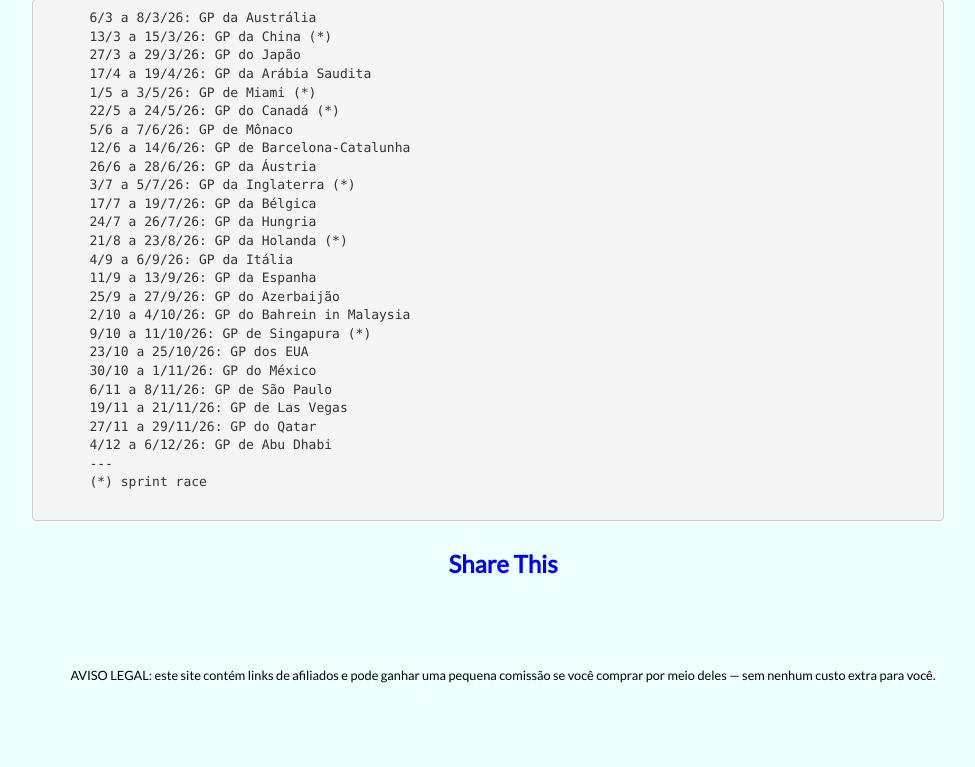
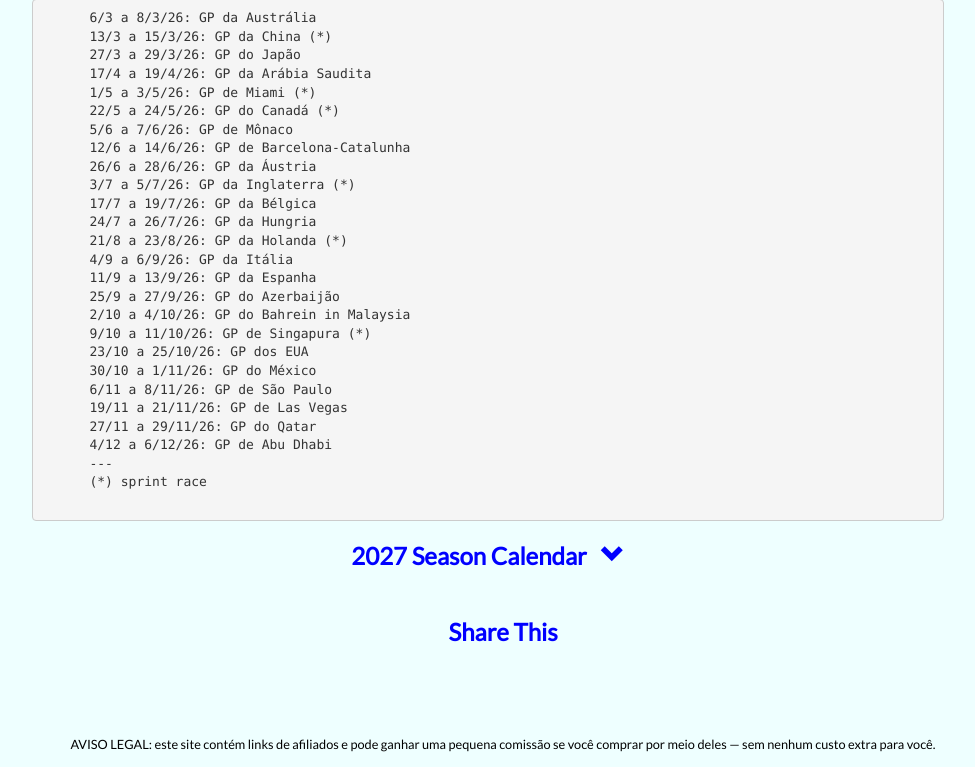
Before and after one commit to sp35000/emma, a PHP site: page /charlotte/index.php in a window 1280 px wide. Shown: the part 923-1690 px from the top of the page, without its empty margins (137-1112 px from the left). Before the commit the page ends 1606 px from the top, so only its background shows below. Run offline with PHP 8.4, Linux system fonts and the light colour scheme; data that the repository does not hold is empty.

Commit message:
feat: Emma, Finn, Rommie updated

```diff
--- a/charlotte/index.php
+++ b/charlotte/index.php
@@ -66,24 +66,24 @@ include("../include/tools.php");
       ---
       (*) sprint race
       </pre>
-      <!-- <h2 id="2026header" align="center" onclick="showHide()">2026 Season Calendar&nbsp;&nbsp;&nbsp;<span class="glyphicon glyphicon-chevron-down"></h2>
+      <h2 id="2027header" align="center" onclick="showHide()">2027 Season Calendar&nbsp;&nbsp;&nbsp;<span class="glyphicon glyphicon-chevron-down"></h2>
+
       <script>
          function showHide() {
-            var x = document.getElementById("2026");
-            var y = document.getElementById("2026header");
+            var x = document.getElementById("2027");
+            var y = document.getElementById("2027header");
             if (x.style.display === "none") {
             x.style.display = "block";
-            y.innerHTML="2026 Season Calendar&nbsp;&nbsp;&nbsp;<span class=\"glyphicon glyphicon-chevron-up\">";
+            y.innerHTML="2027 Season Calendar&nbsp;&nbsp;&nbsp;<span class=\"glyphicon glyphicon-chevron-up\">";
             } else {
             x.style.display = "none";
-            y.innerHTML="2026 Season Calendar&nbsp;&nbsp;&nbsp;<span class=\"glyphicon glyphicon-chevron-down\">";
+            y.innerHTML="2027 Season Calendar&nbsp;&nbsp;&nbsp;<span class=\"glyphicon glyphicon-chevron-down\">";
             }
             }
       </script>
-      <div id="2026" style="display:none">
-      <pre>
-      </pre>
-      </div> -->
+      <div id="2027" style="display:none">
+         <p align="center"><img src="Generic_27_Cal_1080x1350.avif" width="80%"/></p>
+      </div>
       </div>
    </div>
 <?php include("../include/footer.php"); ?>
--- a/emma/index.php
+++ b/emma/index.php
@@ -66,7 +66,6 @@ include("../include/menusup.php");
     <p>
     <a href="https://www.captable.com.br/" class="btn btn-lg btn-success" target="_blank">CapTable</a>
     <a href="https://www.startse.com.br/" class="btn btn-lg btn-success" target="_blank">StartSe</a>
-    <a href="https://www.producthunt.com/" class="btn btn-lg btn-success" target="_blank">Product Hunt</a>
     <A href="https://www.bastter.com" class="btn btn-lg btn-success"  target="_blank">Bastter</A>
     <a href="https://www.expatexchange.com/loginexpatexchange" class="btn btn-lg btn-success"  target="_blank">Expat Exchange</a>
     <a href="https://bitcointalk.org" class="btn btn-lg btn-success"  target="_blank">Bitcointalk</a>
--- a/finn/index.php
+++ b/finn/index.php
@@ -57,11 +57,9 @@ include("../include/menusup.php");
     <li><a href="https://www.fodors.com/" target="_blank">Fodors</a>|</li>
     <li><a href="https://www.worldtravelguide.net/" target="_blank">World Travel Guide</a>|</li>
     <br/>
-    <!-- <li><a href="https://nomadmania.com/" target="_blank">NomadMania</a>|</li> -->
     <li><a href="https://www.escapeartist.com/" target="_blank">Escape Artist</a>|</li>
     <li><a href="https://culturecrossing.net/" target="_blank">Culture Crossing</a>|</li>
     <li><a href="https://www.cyborlink.com/" target="_blank">Cyborlink</a>|</li>
-    <li><a href="https://mundosemfim.com/" target="_blank">Mundo sem fim</a>|</li>
     <li><a href="https://www.traveller.com.au/los-angeles" target="_blank">L.A.</a>|</li>
     <li><a href="https://www.tripadvisor.com" target="_blank">Trip Advisor</a></li>
     <br/>
@@ -84,8 +82,7 @@ include("../include/menusup.php");
     <ul id="hlist">
     <li>Panama [</li>
     <li><a href="https://www.migracion.gob.pa" target="_blank">Migraci&oacute;n</a>|</li>
-    <li><a href="https://www.lamboglialaw.com/" target="_blank">Lamboglia Law Office</a>|</li>
-    <li><a href="https://www.cascoviejo.org" target="_blank">Casco Viejo</a>|</li>
+    <li><a href="https://lamboglialaw.com/" target="_blank">Lamboglia Law Office</a>|</li>
     <li><a href="https://www.degustapanama.com" target="_blank">Degusta</a>]</li>
     </ul>
 
```
Also changed, not shown: rommie/index.php (+6 -5 lines), charlotte/Generic_27_Cal_1080x1350.avif (added).
